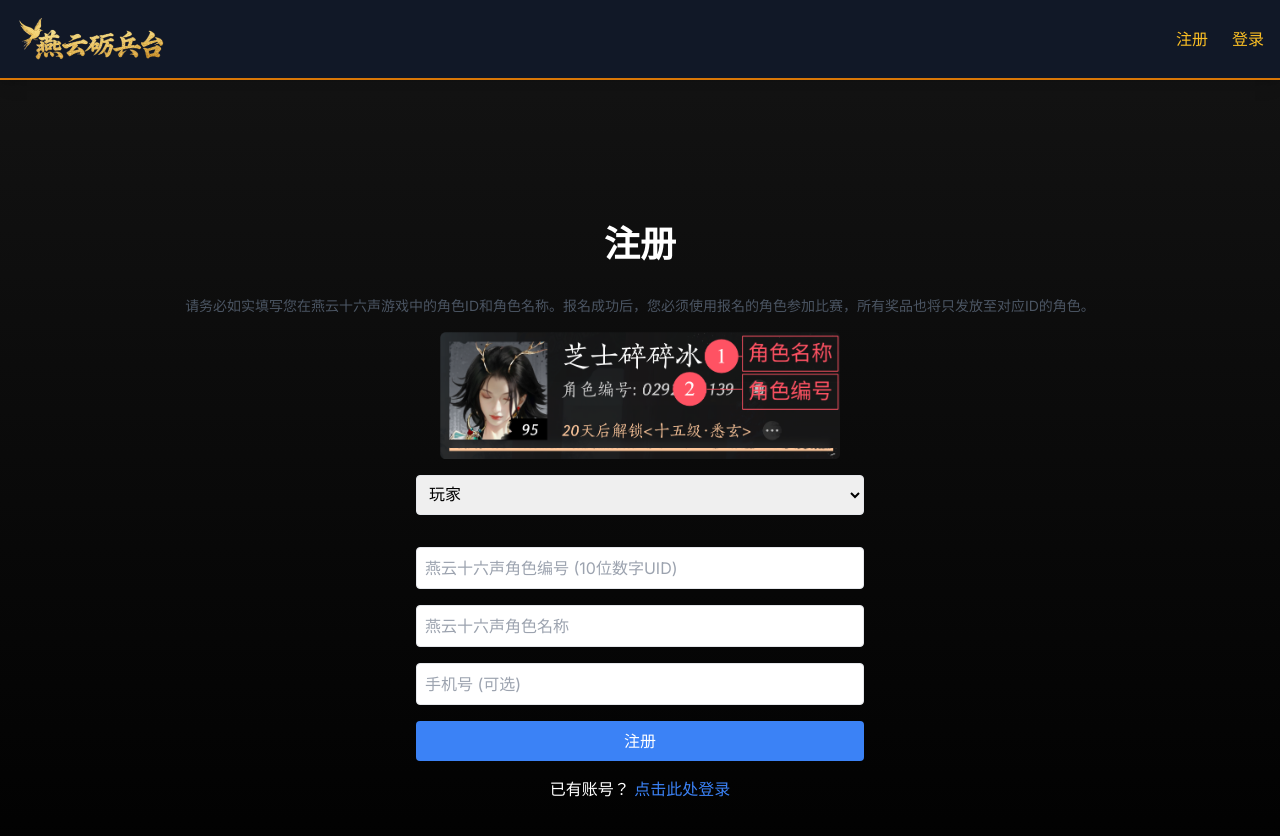
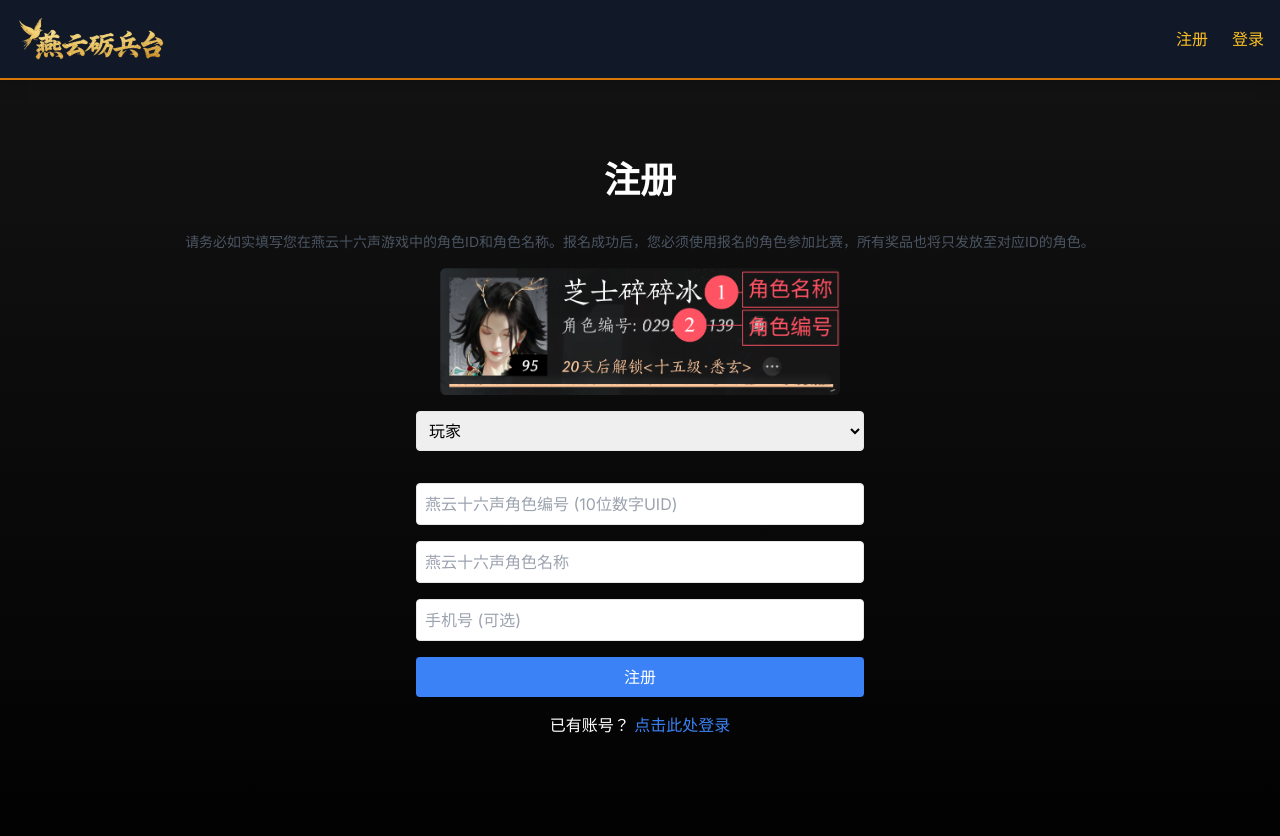
Before and after one commit to oiuv/yyarena, a Next.js app: page /register in a window 1280 px wide. Shown: the top 836 px of the page. Built offline with nearby package versions, Linux system fonts and the light colour scheme.

Commit message:
feat: Adjust form positioning on login and registration pages
- Modified `justify-center` to `justify-start` and added `pt-12` to the main container `div` on both login and registration pages to position forms higher on the screen.

```diff
--- a/src/app/login/page.tsx
+++ b/src/app/login/page.tsx
@@ -52,7 +52,7 @@
   };
 
   return (
-    <div className="flex min-h-screen flex-col items-center justify-center p-24">
+    <div className="flex min-h-screen flex-col items-center justify-start pt-12">
       <h1 className="text-4xl font-bold mb-8">登录</h1>
       <form onSubmit={handleSubmit} className="flex flex-col gap-4 w-full max-w-md">
         {error && <p className="text-red-500 text-center">{error}</p>}
--- a/src/app/register/page.tsx
+++ b/src/app/register/page.tsx
@@ -55,7 +55,7 @@
   };
 
   return (
-    <div className="flex min-h-screen flex-col items-center justify-center p-24">
+    <div className="flex min-h-screen flex-col items-center justify-start pt-12">
       <h1 className="text-4xl font-bold mb-8">注册</h1>
       <p className="text-center text-sm text-gray-600 mb-4">
         请务必如实填写您在燕云十六声游戏中的角色ID和角色名称。报名成功后，您必须使用报名的角色参加比赛，所有奖品也将只发放至对应ID的角色。
```
